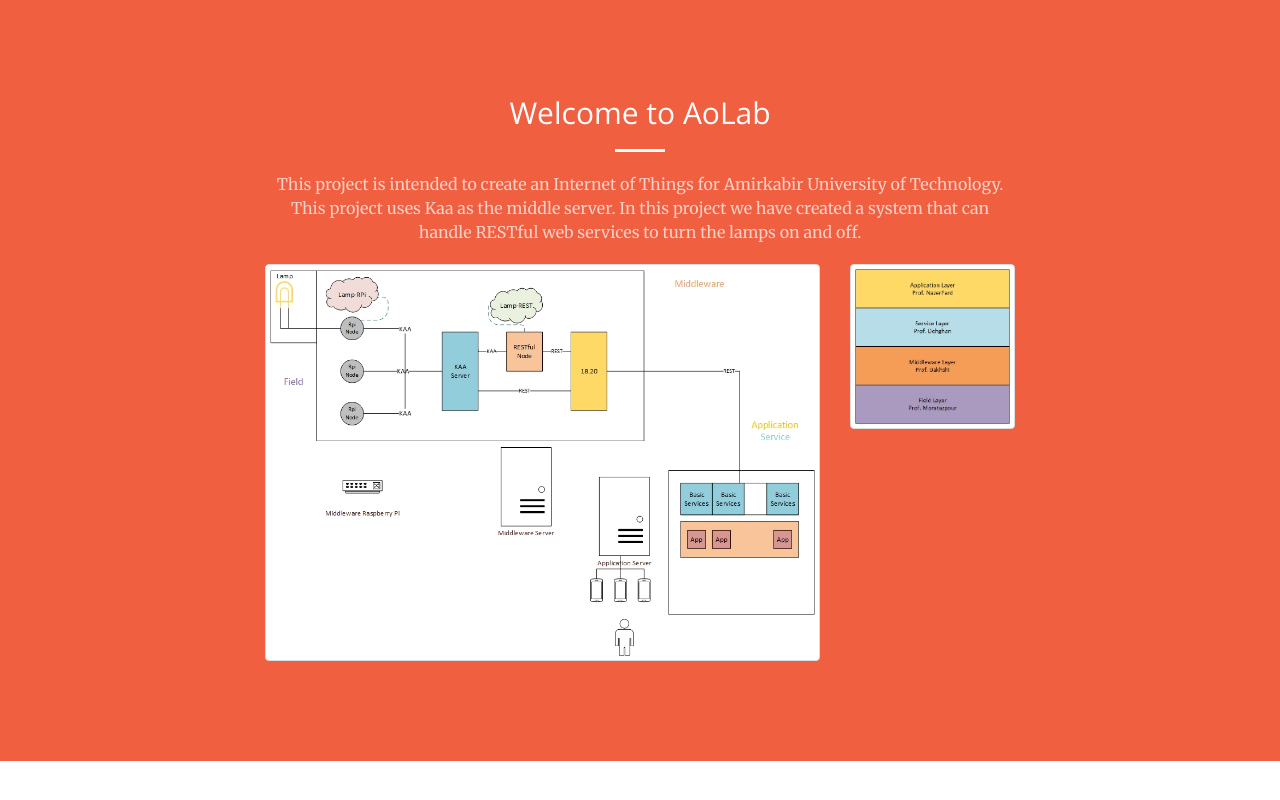
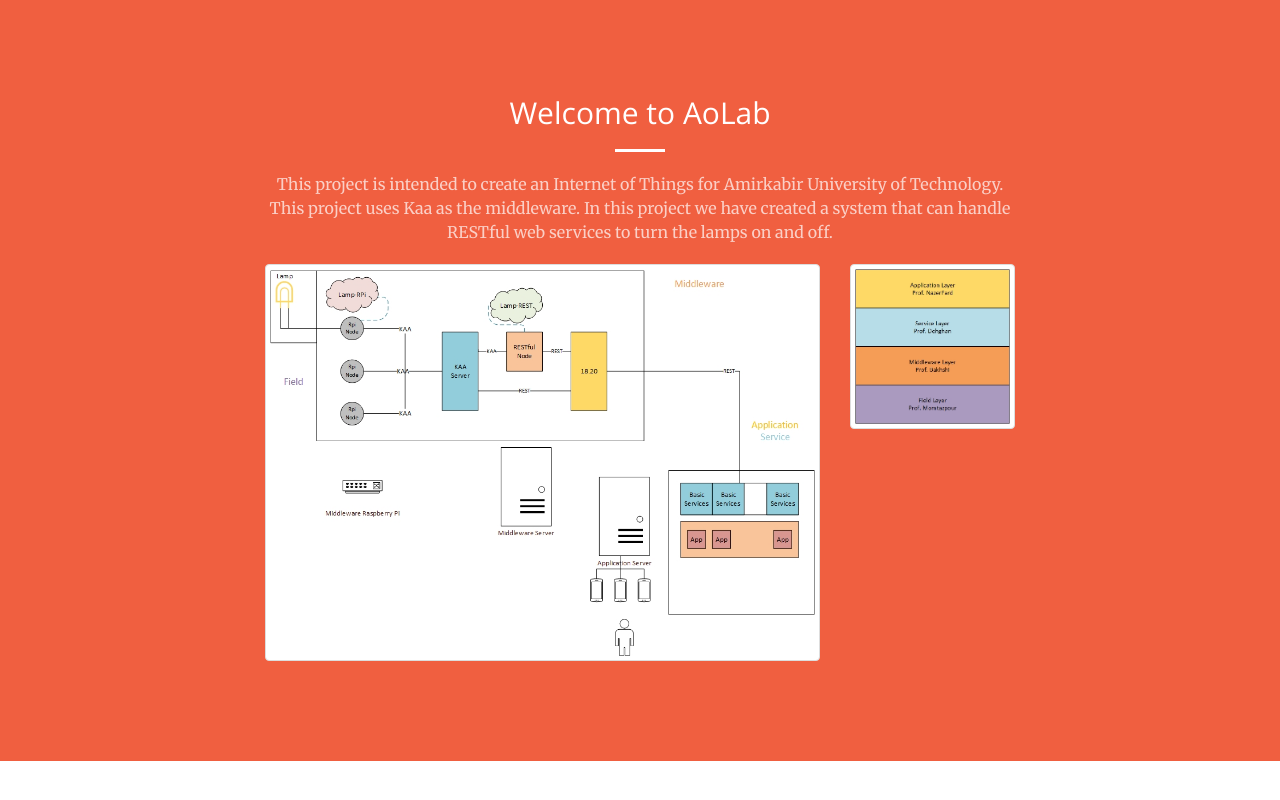
Before and after one commit to AoLab/AoLab.github.io, a Jekyll site: the page built from index.html, in a window 1280 px wide and 900 px high, scrolled down 818 px, cut to the strip 86-886 px from the top of the window. Built offline with Jekyll 4.4.1, drawn with Linux system fonts in a browser that asks for light colours.

Commit message:
Miss understanding was corrected.

```diff
--- a/_includes/introduction.html
+++ b/_includes/introduction.html
@@ -6,7 +6,7 @@
 				<hr class="light">
 				<p class="text-faded">
 				This project is intended to create an Internet of Things for Amirkabir University of Technology.
-				This project uses Kaa as the middle server.
+				This project uses Kaa as the middleware.
 				In this project we have created a system that can handle RESTful web services to turn the lamps on and off.
 				</p>
 			</div>
```
